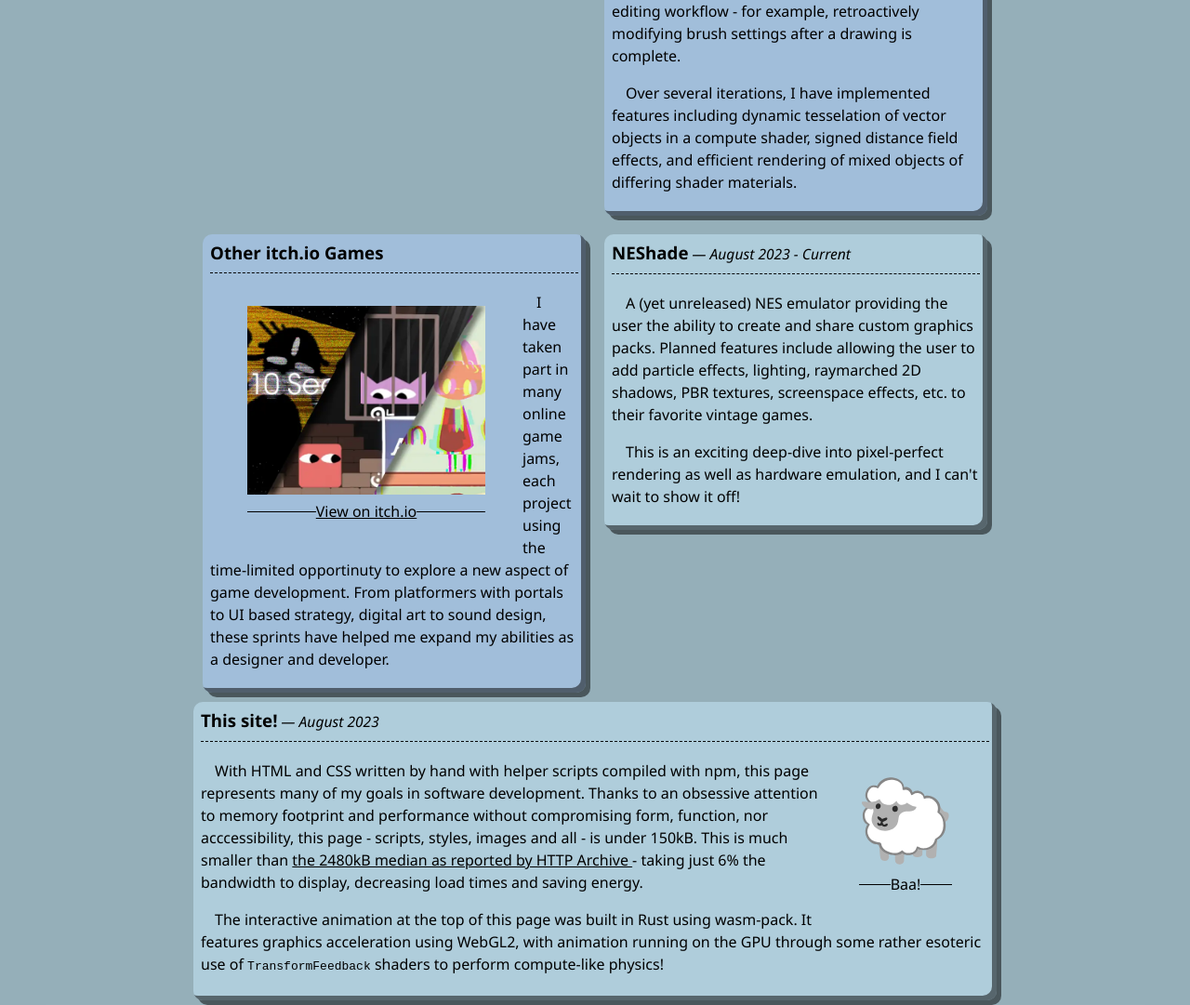
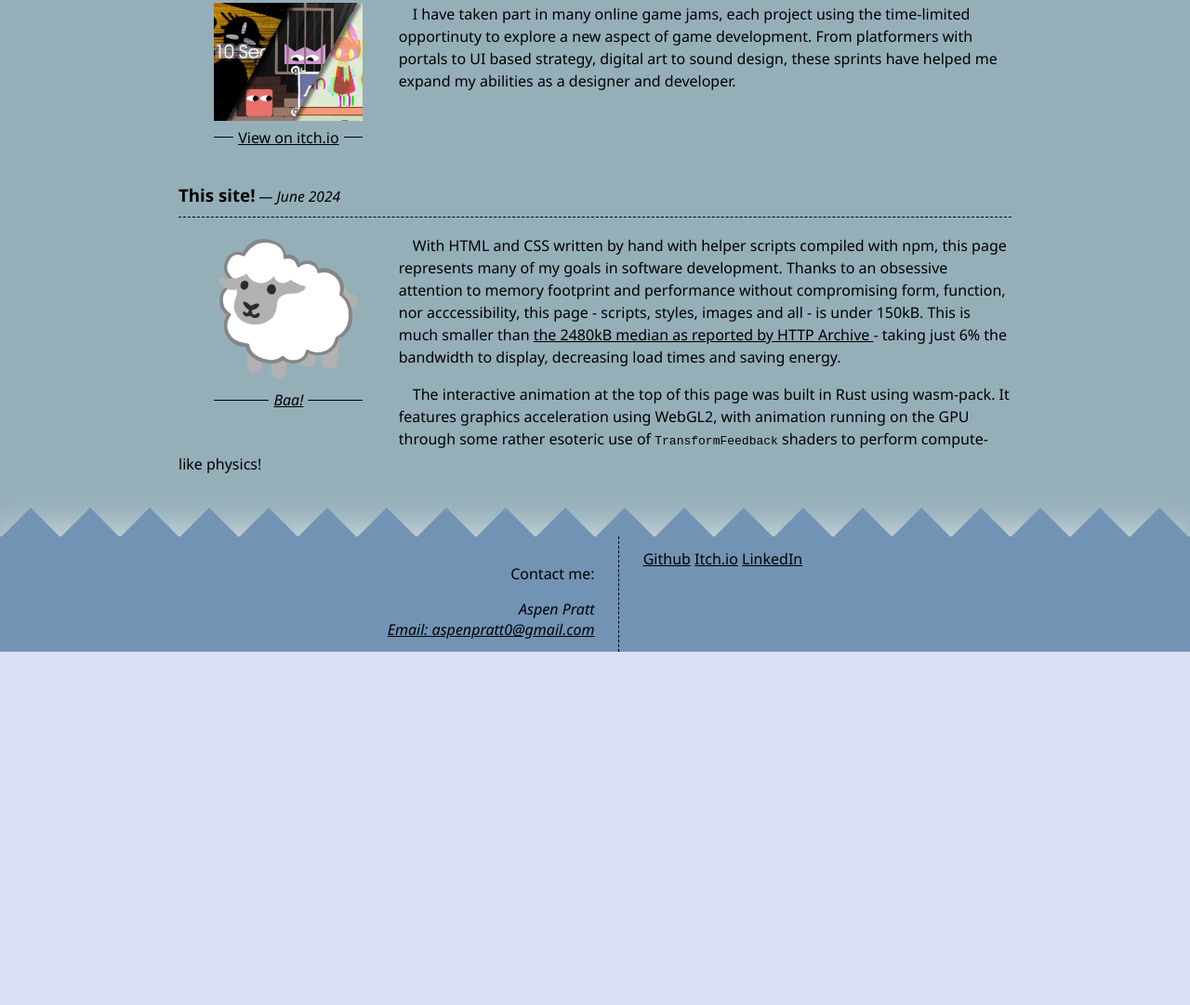
Before and after one commit to Fuzzyzilla/portfolio, a website built with webpack: page www/index.html in a window 1280 px wide. Shown: the part 1591-2672 px from the top of the page at 93% size. After the commit the page ends 2292 px from the top, so only its background shows below. Built offline with nearby package versions, Linux system fonts and the light colour scheme; what vector-sheepy would draw is missing.

Commit message:
yeet card layout, fix float overflow

```diff
--- a/www/index.html
+++ b/www/index.html
@@ -23,7 +23,7 @@
         <h1>Aspen Pratt
           <span class="pronouns">they/them</span>
         </h1>
-        <p>Game programmer and tinkerer of shaders</p>
+        <p>Open-source developer and tinkerer of shaders</p>
         <noscript>
           <p class="scriptless">This page contains webassembly and javascript content,
             please enable javascript in your browser.</p>
@@ -47,10 +47,10 @@
       <a href="#education" class="wip"><span>Education &amp; Experience</span></a>
       <a href="#contact"><span>Contact</span></a>
     </nav>
-    <main>
-      <section class="cardsection columnify" id="projects">
+    <main class="columnify">
+      <section id="projects">
         <h2>Project Highlights</h2>
-        <section class="card">
+	<section>
           <h3>Holonomy<time datetime="2022-7-17">July 2022</time></h3>
           <a class="project-link" href="https://fuzzyzilla.itch.io/holonomy">
             <figure>
@@ -68,7 +68,7 @@
             processing shaders.
           </p>
         </section>
-        <section class="card">
+        <section>
           <h3>Fuzzpaint<time datetime="2021-10">October 2021 - Current</time></h3>
           <a class="project-link" href="https://github.com/Fuzzyzilla/fuzzpaint-vk">
             <figure>
@@ -91,7 +91,7 @@
             objects of differing shader materials.
           </p>
         </section>
-        <section class="card">
+        <section>
           <h3>Other itch.io Games</h3>
           <a class="project-link" href="https://fuzzyzilla.itch.io/">
             <figure>
@@ -106,26 +106,14 @@
             helped me expand my abilities as a designer and developer.
           </p>
         </section>
-        <section class="card">
-          <h3>NEShade<time datetime="2023-08">August 2023 - Current</time></h3>
-          <p class="summary">
-            A (yet unreleased) NES emulator providing the user the ability to create and
-            share custom graphics packs. Planned features include allowing the user to
-            add particle effects, lighting, raymarched 2D shadows, PBR textures, screenspace
-            effects, etc. to their favorite vintage games.
-          </p>
-          <p class="summary">
-            This is an exciting deep-dive into
-            pixel-perfect rendering as well as hardware emulation, and I can't wait to show
-            it off!
-          </p>
-        </section>
-        <section class="card thissite">
-          <h3>This site!<time datetime="2023-08">August 2023</time></h3>
-          <figure class="project-link">
-            <img src="img/sheep.svg" alt="Sheep icon" width="100px">
-            <figcaption><span>Baa!</span></figcaption>
-          </figure>
+        <section class="thissite">
+          <h3>This site!<time datetime="2024-06">June 2024</time></h3>
+	  <a class="project-link" href="https://github.com/Fuzzyzilla/portfolio">
+	    <figure>
+	      <img src="img/sheep.svg" alt="Sheep icon" width="100px">
+	      <figcaption><em>Baa!</em></figcaption>
+	    </figure>
+	  </a>
           <p class="summary">
             With HTML and CSS written by hand with helper scripts compiled with npm, this page represents
             many of my goals in software development. Thanks to an obsessive attention to
--- a/www/style.css
+++ b/www/style.css
@@ -19,15 +19,16 @@ body {
     --footer-color: rgb(114, 147, 180);
     --footer-font-color: black;
     --footer-shadow: #ffffff80;
+    --min-margin: 3vw;
     /* column layout should be as wide as the narrowest axis */
     /* for virtical screens, this is 0. For horizontal ones, it gives a centering effect */
-    --column-margin: min(15vw, calc((100vw - 100vmin)/2));
+    --column-padding: max(var(--min-margin), min(15vw, calc((100vw - 100vmin)/2)));
 }
 /* Add a document-uniform padding to the left and right to make a column content area down the center */
 .columnify {
     /* padding is used to ensure backgroun stretches correctly */
-    padding-left: var(--column-margin);
-    padding-right: var(--column-margin);
+    padding-left: var(--column-padding);
+    padding-right: var(--column-padding);
 }
 #bigheader::before {
     content :"";
@@ -84,7 +85,7 @@ body {
 }
 #bigwords .pronouns {
     /* don't wrap this text, just move it all to the newline if need be! */
-    display: block;
+    display: inline-block;
     font-style: italic;
     font-weight: lighter;
     font-size: 0.5em;
@@ -214,26 +215,16 @@ h2, h3 {
     width: 100%;
     text-align: left;
     padding-bottom: 0.5em;
+}
+h2 {
+    border-bottom: 1px solid var(--body-text-color);
+}
+h3 {
     border-bottom: 1px dashed var(--body-text-color);
 }
 main > section {
     scroll-padding-top: 10vh;
     scroll-margin-top: 10vh;
-}
-section >section:nth-of-type(odd) {
-    background-color: var(--alt-color-2);
-}
-section >section:nth-of-type(even) {
-    background-color: var(--alt-color-1);
-}
-.cardsection > .card {
-    margin: 10px;
-    padding: 1vmin;
-    height: fit-content;
-    border-radius: 10px;
-    box-shadow:
-        inset -5px -5px rgba(0.0, 0.0, 0.0, 0.5),
-        5px 5px rgba(0.0, 0.0, 0.0, 0.5);
 }
 time {
     font-weight: lighter;
@@ -250,17 +241,20 @@ main a:hover {
     color: var(--body-text-color);
     text-decoration-style: dashed;
 }
-.card:nth-of-type(4n+1) .project-link, .card:nth-of-type(4n+0) .project-link{
-    float: right;
+figure {
+    margin: 0;
+    padding: 0
 }
-.card:nth-of-type(4n+2) .project-link, .card:nth-of-type(4n+3) .project-link {
+figure img {
+    width: 100%;
+}
+.project-link {
+    width: min(100vw, 20vh);
+    margin-left: var(--min-margin);
+    margin-right: var(--min-margin);
+    margin-bottom: var(--min-margin);
+    display: block;
     float: left;
-}
-.card img {
-    max-width: 35vw;
-}
-figure {
-    margin: 5vw 5vw 0;
 }
 figcaption {
     display: flex;
@@ -269,11 +263,16 @@ figcaption {
     text-align: center;
     width: 100%;
 }
+figcaption * {
+    padding-left: 5px;
+    padding-right: 5px;
+}
 figcaption span, figcaption::before, figcaption::after {
     content: "";
     display: block;
 }
 figcaption::before, figcaption::after {
+    /* add a thin white line around caption text */
     flex-grow: 1;
     height: 1px;
     flex-basis: 0;
@@ -285,38 +284,12 @@ a:hover figcaption::before, a:hover figcaption::after {
     background-image: repeating-linear-gradient(to right, var(--body-text-color) 0px, var(--body-text-color) 5px, #0000 5px, #0000 8px);
     background-size: 8px;
 }
-.card .summary {
+.summary {
     text-align: left;
-    float: none;
     text-indent: 15px;
 }
-/* === 2-wide grid on landscape, vertical list on mobile ===*/
-@media screen and (orientation: landscape) {
-    .card img {
-        max-width: 20vw;
-    }
-    figure {
-        margin: revert;
-    }
-    .cardsection > h2 {
-        grid-row: 1;
-        grid-column: 1 / 3;
-    }
-    .cardsection {
-        display: grid;
-        grid-template-columns: 50% 50%;
-    }
-    .card.thissite {
-        grid-column: 1 / 3;
-        max-width: 1000px;
-        margin: 0 auto;
-    }
-    section >section:nth-of-type(4n+1), section >section:nth-of-type(4n+0) {
-        background-color: var(--alt-color-2);
-    }
-    section >section:nth-of-type(4n+2), section >section:nth-of-type(4n+3) {
-        background-color: var(--alt-color-1);
-    }
+section {
+    clear: both;
 }
 section h2 {
     text-shadow: 2px 2px rgba(0.0, 0.0, 0.0, 0.2);
```
